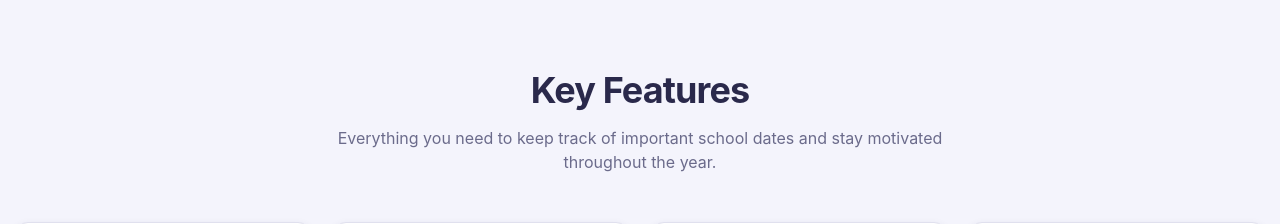
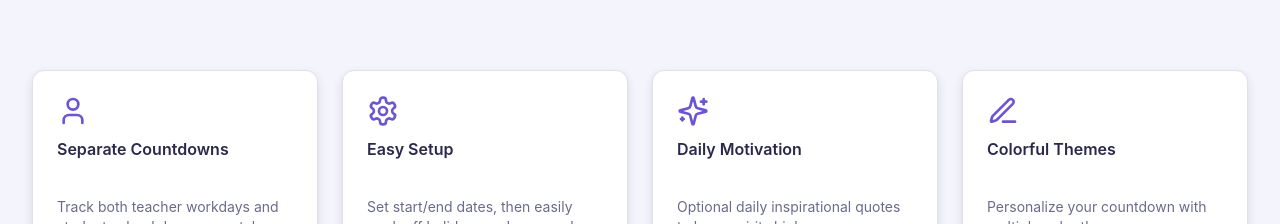
Before and after one commit to MichaelFrieze/schooldaysleft, a Next.js app: page / in a window 1280 px wide. Shown: the part 678-902 px from the top of the page. Built offline with nearby package versions, Linux system fonts and the light colour scheme; no server answers.

Commit message:
feat: improve design of marketing page features section

```diff
--- a/src/modules/marketing/ui/views/marketing-view.tsx
+++ b/src/modules/marketing/ui/views/marketing-view.tsx
@@ -75,16 +75,12 @@ export const MarketingView = async () => {
       </section>
 
       {/* Features Section */}
-      <section className="container mx-auto px-4 py-16">
-        <div className="mb-12 text-center">
+      <section className="container mx-auto py-16">
+        {/* <div className="mb-12 text-center">
           <h2 className="mb-4 text-3xl font-bold tracking-tight md:text-4xl">
-            Key Features
+            Features
           </h2>
-          <p className="text-muted-foreground mx-auto max-w-2xl">
-            Everything you need to keep track of important school dates and stay
-            motivated throughout the year.
-          </p>
-        </div>
+        </div> */}
         <div className="grid grid-cols-1 gap-6 sm:grid-cols-2 lg:grid-cols-4">
           {/* Card 1 */}
           <Card>
```
